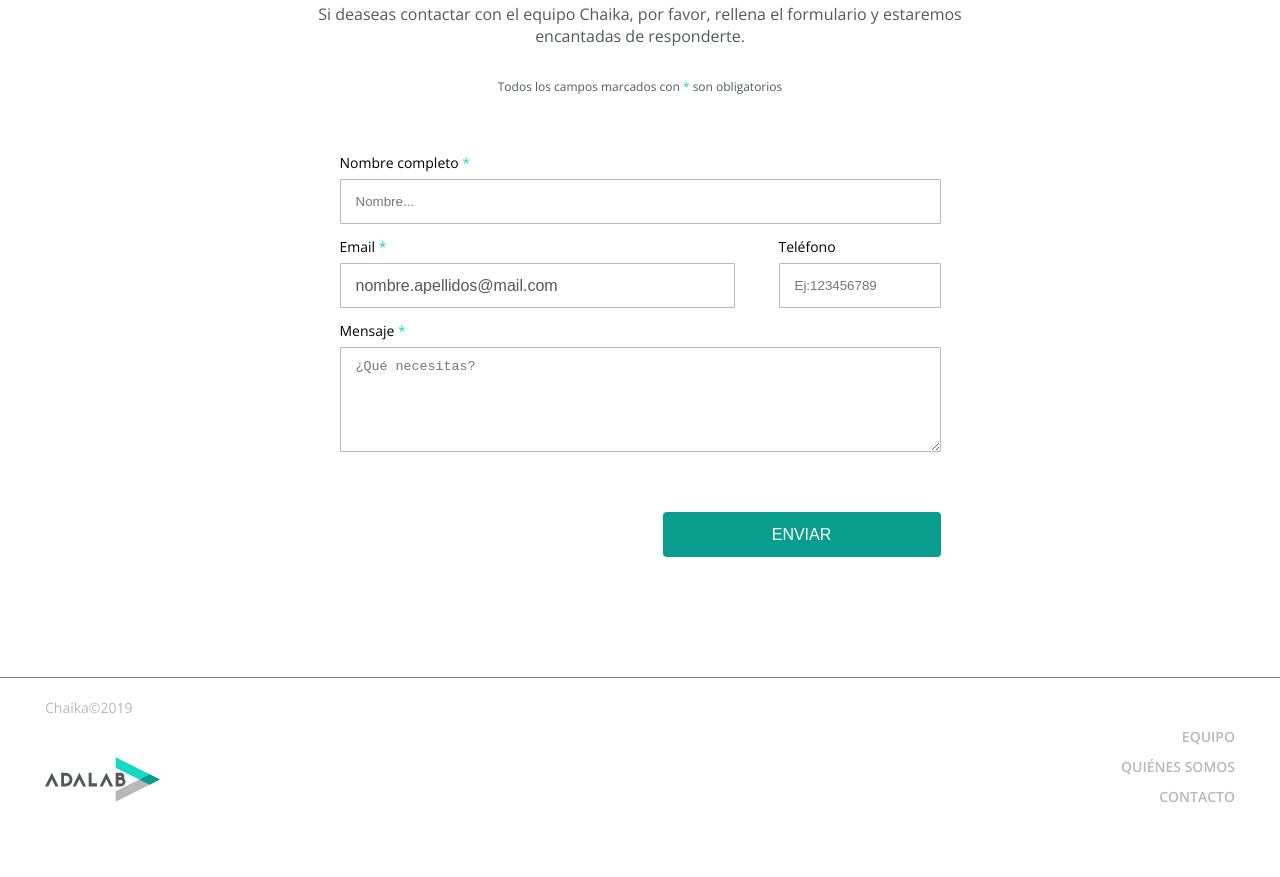
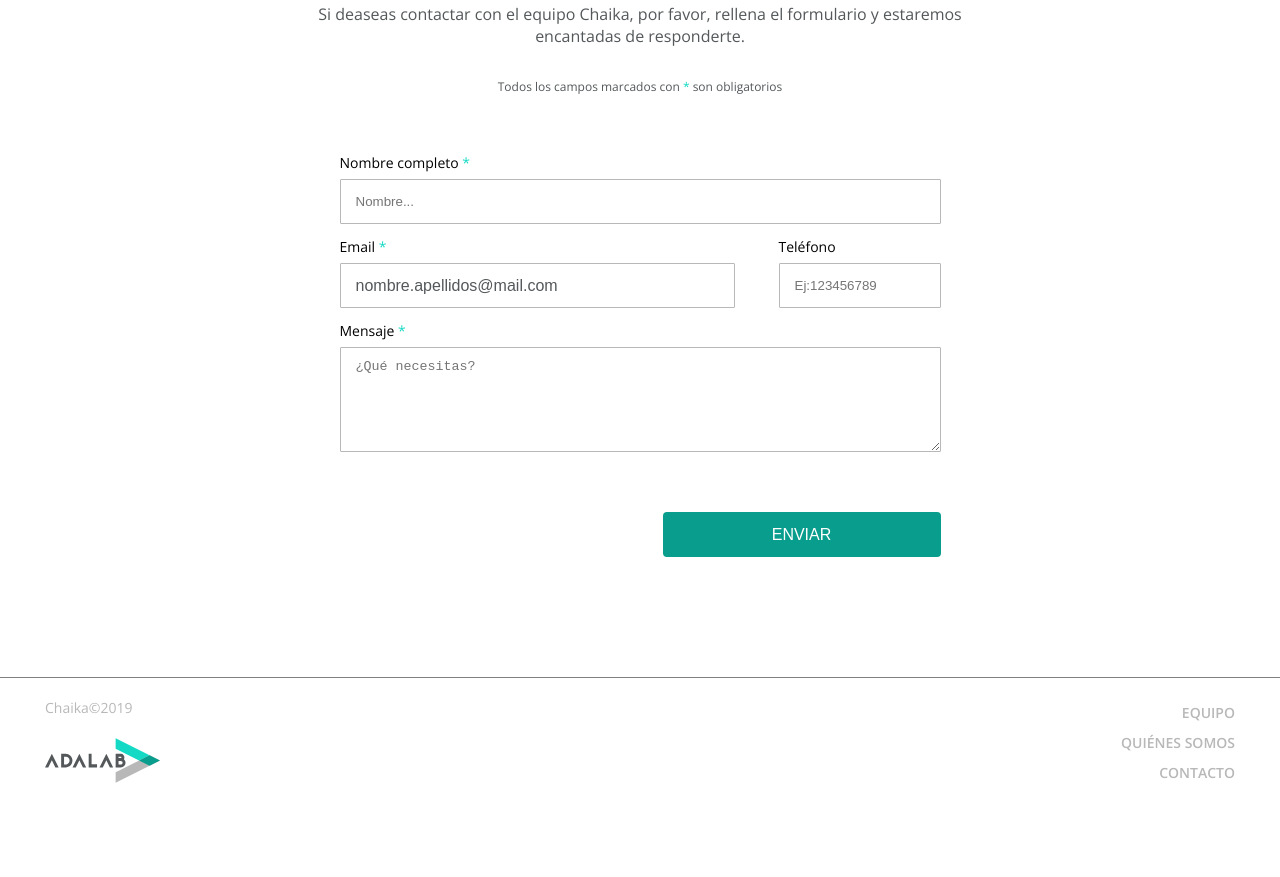
Before and after one commit to Adalab/project-f-m1-chaika, a website: page docs/contact_form.html in a window 1280 px wide. Shown: the part 948-1825 px from the top of the page. Drawn offline with nearby package versions, Linux system fonts and the light colour scheme; files that its build step writes are made by us from their sources.

Commit message:
footer form fixed

```diff
--- a/_src/assets/scss/layout/_contact-footer.scss
+++ b/_src/assets/scss/layout/_contact-footer.scss
@@ -1,34 +1,31 @@
 /*FOOTER*/
 .footer {
-    width: 100vw;
-    display: flex;
-    flex-direction: column;
-    align-items: center;
+    display: grid;
+    grid-template-columns: 1fr;
+    grid-template-rows: 1fr 1fr 1fr;
+    text-align: center;
     border-top: solid grey 1px;
     font-family: 'Open Sans', sans-serif;
     font-size: 14px;
 }
 
 .copyright {
-    margin: 30px 74px 0 74px;
+    grid-column: 1 / 2;
+    grid-row: 1 / 2;
     color: #b8b8b9;
     font-size: 14px;
     font-family: 'Open Sans', sans-serif;
 }
 
 .footer__menu--list {
+    grid-column: 1 / 2;
+    grid-row: 2 / 3;
     text-transform: uppercase;
-    display: flex;
-    flex-direction: column;
     font-size: 14px;
-    margin: 20px 103px;
     padding: 0;
-    width:  114px;
-    height: 60px;
     line-height: 20px;
     list-style-type: none;
-    justify-content: center;
-    align-items: center;
+    text-align: center;
 }
 
 .footer__menu--list a {
@@ -37,10 +34,8 @@
 }
 
 .logo {
-    width: auto;
-    display: flex;
-    justify-content: center;
-    align-items: center;
+    grid-column: 1 / 2;
+    grid-row: 3 / 4;
 }
 
 .logo-adalab {
@@ -49,29 +44,31 @@
 }
 
 @media all and (min-width: 768px) {
+    .footer {
+        display: grid;
+        grid-template-columns: 1fr 1fr;
+        grid-template-rows: 1fr;
+    }
+
     .copyright {
-        display: flex;
-        align-self: flex-start;
+        text-align: left;
         width: auto;
         margin: 0 45px;
         padding: 20px 0;
     }
-    .footer__menu {
-        width: auto;
-        display: flex;
-        align-self: flex-end;
-    }
+
     .footer__menu--list {
-        align-items: flex-end;
-        margin: 0 45px 80px;
+        text-align: right;
+        margin: 0 45px 70px;
         font-size: 14px;
         line-height: 30px;
+        padding-top: 20px;
     }
+
     .logo {
         width: auto;
         margin: -120px 45px 0;
-        display: flex;
-        align-self: flex-start;
+        text-align: left;
         padding: 0;
     }
 }
```
